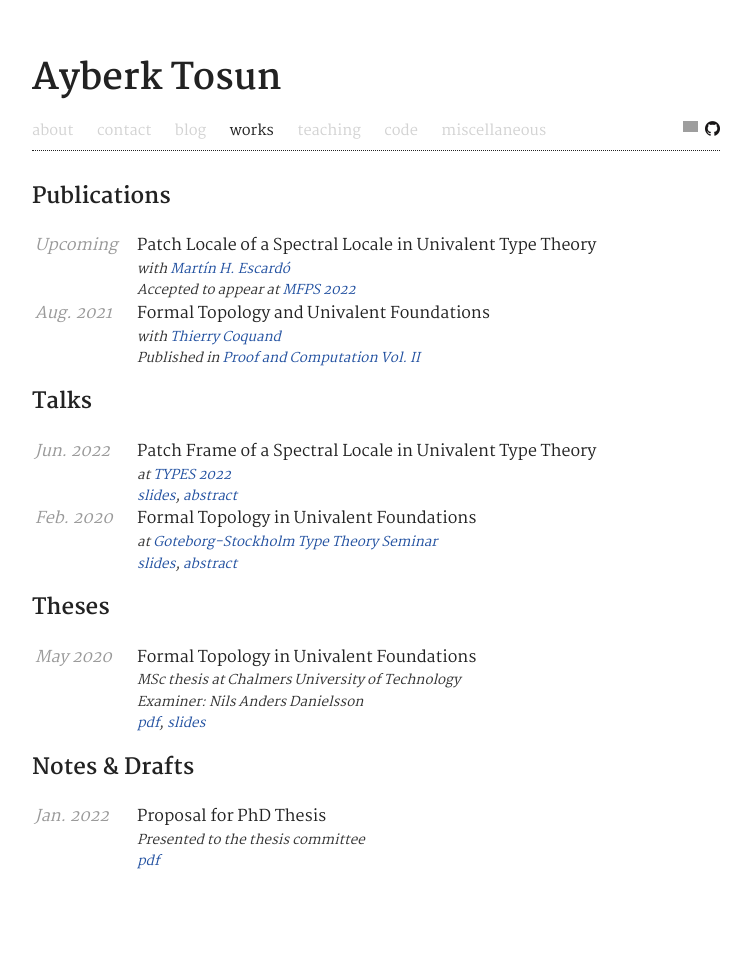
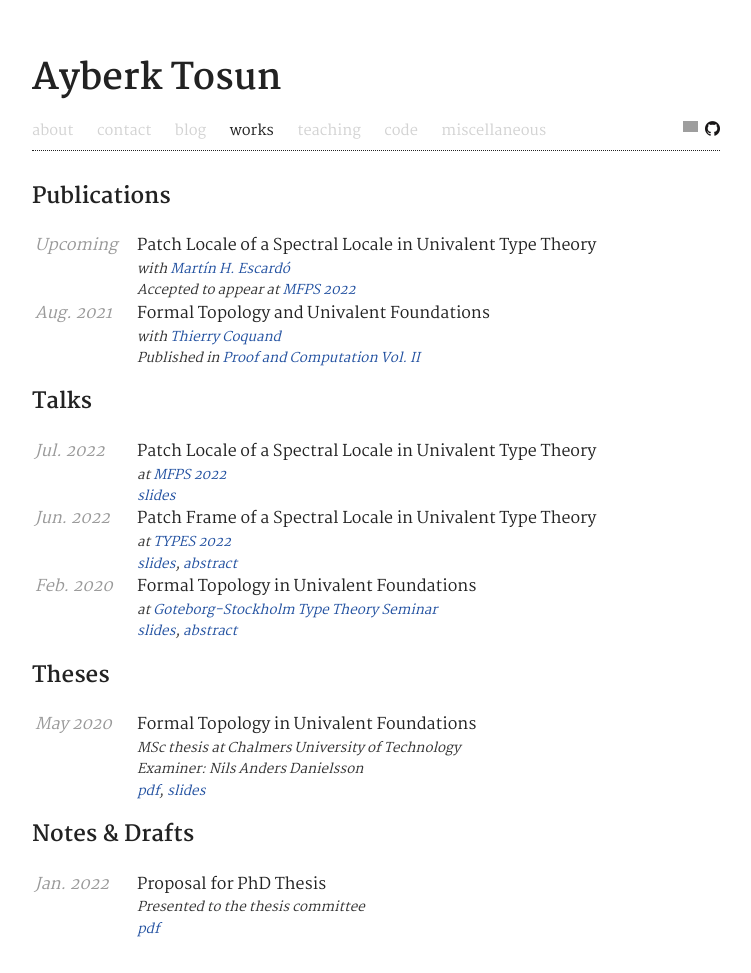
Before and after one commit to ayberkt/homepage, a Jekyll site: the page built from works.md, in a window 1280 px wide. Shown: the whole page, without its empty margins (264-1015 px from the left). Built offline with Jekyll 4.4.1, drawn with Linux system fonts in a browser that asks for light colours; comment, search, counter and statistics services are not loaded; before the commit the page ends 906 px from its top, so only the background shows below that; grey boxes are pictures that could not be loaded.

Commit message:
Add the MFPS talk

```diff
--- a/_data/talks.yml
+++ b/_data/talks.yml
@@ -1,3 +1,8 @@
+- title: Patch Locale of a Spectral Locale in Univalent Type Theory
+  date: Jul. 2022
+  event: MFPS 2022
+  event_link: "https://www.cs.cornell.edu/mfps-2022/"
+  slides_link: "/~axt978/assets/documents/mfps-patch-locale-2022-07-11.pdf"
 - title: Patch Frame of a Spectral Locale in Univalent Type Theory
   date: Jun. 2022
   event: TYPES 2022
```
